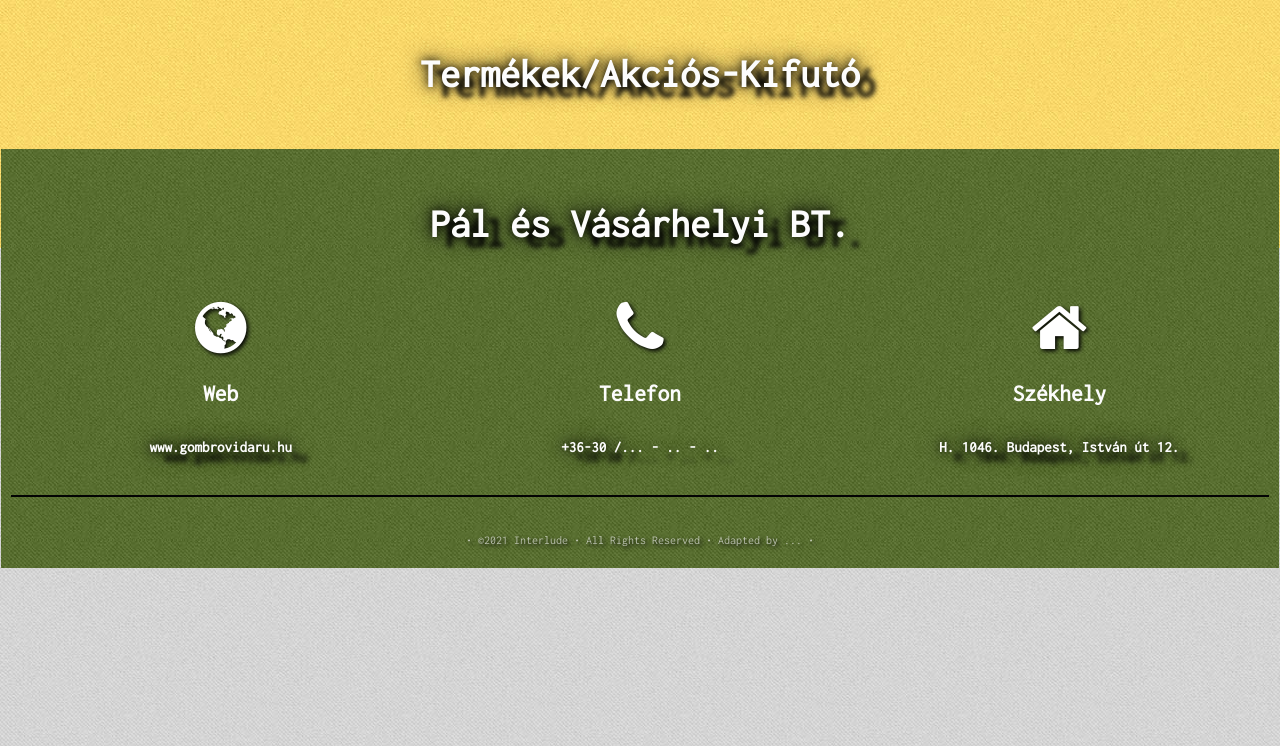
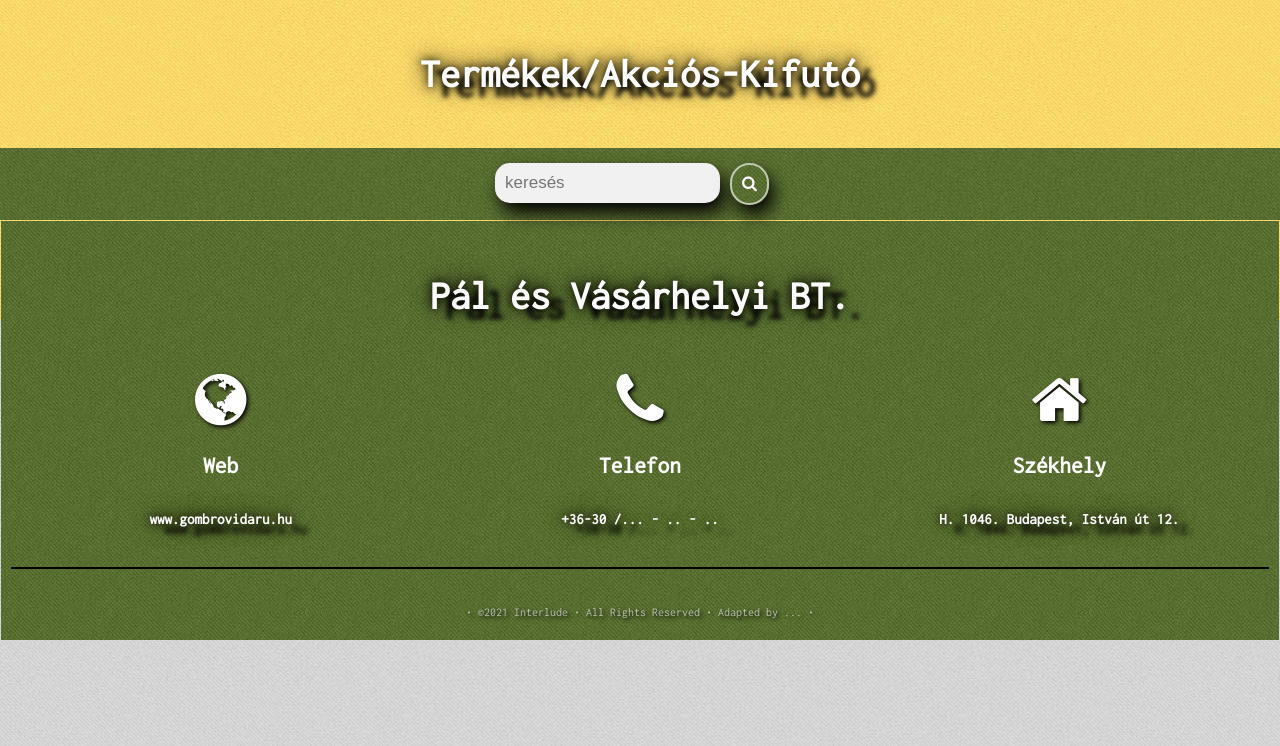
Before and after one commit to l4kyxa/AFP2021_1_LB_A, a PHP site: page /akciokkifutok.php in a window 1280 px wide. Shown: the part 54-800 px from the top of the page. Run offline with PHP 8.4, Linux system fonts and the light colour scheme.

Commit message:
akciokkifutok.php-keresés létrehozása

```diff
--- a/Front-End/akciokkifutok.php
+++ b/Front-End/akciokkifutok.php
@@ -39,7 +39,16 @@
         <h2>Termékek/Akciós-Kifutó</h2>
     </div>
 
-
+        <div id="box_1">
+        <div class="btncontainer">
+            <div class="btnvertical-center">
+                <form class="example" action="/action_page.php">
+                    <input type="text" placeholder="keresés" name="search">
+                    <button id="keres" type="submit"><i class="fa fa-search"></i></button>
+                </form>
+            </div>
+        </div>
+    </div>
 <!---->
 <div id="footer">
     <div id="box_1">
```
